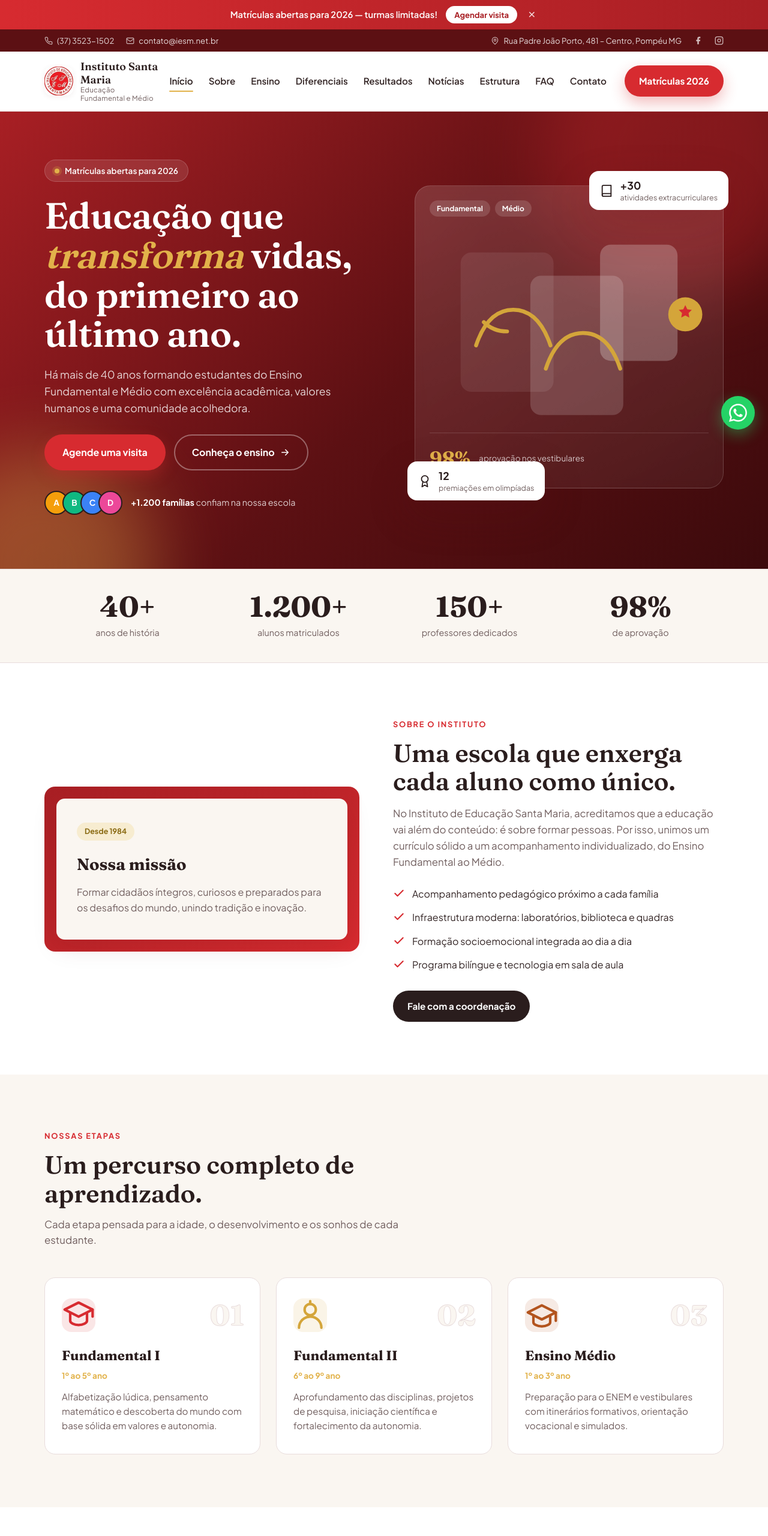
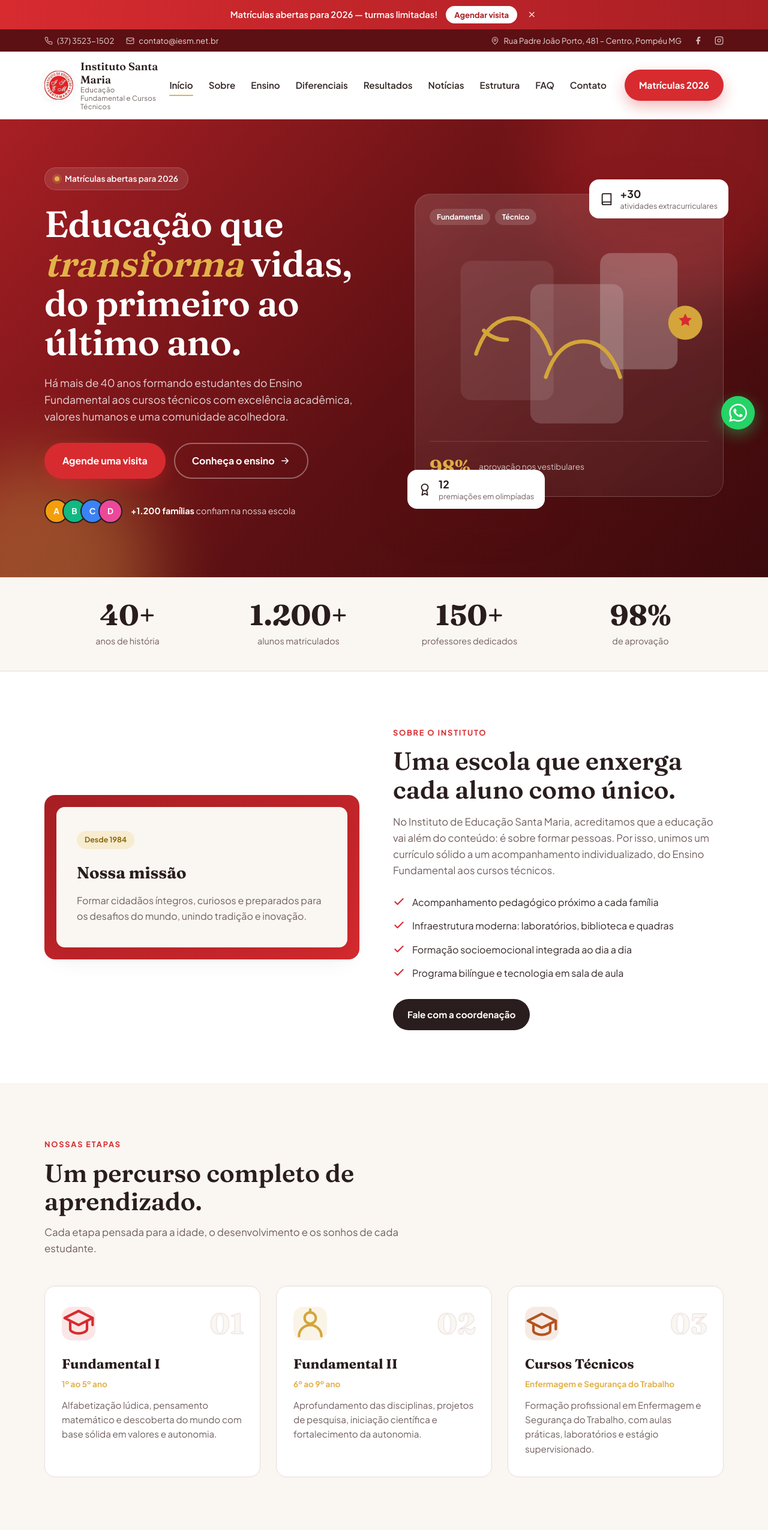
Before and after one commit to rilkcesar/instituto-santa-maria, a plain HTML site: page index.html in a window 1280 px wide. Shown: the top 2560 px of the page at 60% size. Drawn offline with Linux system fonts and the light colour scheme.

Commit message:
Substitui Ensino Medio por Cursos Tecnicos (Enfermagem e Seguranca do Trabalho)

```diff
--- a/content/depoimentos.json
+++ b/content/depoimentos.json
@@ -10,7 +10,7 @@
     {
       "nome": "Rafael Gomes",
       "descricao": "Ex-aluno, turma de 2024",
-      "texto": "Formei aqui no Ensino Médio e entrei em Engenharia na USP. O acompanhamento para o vestibular foi decisivo na minha trajetória.",
+      "texto": "Fiz o Curso Técnico aqui e a formação foi decisiva para eu entrar no mercado de trabalho.",
       "iniciais": "RG",
       "cor": "#0ea5e9"
     },
--- a/content/noticias.json
+++ b/content/noticias.json
@@ -16,7 +16,7 @@
       "titulo": "Feira de Ciências reúne famílias e projetos inovadores",
       "data": "2026-08-02",
       "categoria": "Eventos",
-      "resumo": "Mais de 80 projetos apresentados por estudantes do Fundamental II e Ensino Médio.",
+      "resumo": "Mais de 80 projetos apresentados por estudantes do Fundamental II e dos cursos técnicos.",
       "link": ""
     },
     {
--- a/index.html
+++ b/index.html
@@ -3,7 +3,7 @@
 <head>
   <meta charset="UTF-8" />
   <meta name="viewport" content="width=device-width, initial-scale=1.0" />
-  <meta name="description" content="Instituto de Educação Santa Maria — Ensino Fundamental e Médio. Educação de excelência que transforma vidas." />
+  <meta name="description" content="Instituto de Educação Santa Maria — Ensino Fundamental e Cursos Técnicos. Educação de excelência que transforma vidas." />
   <meta name="theme-color" content="#d72b30" />
   <title>Instituto de Educação Santa Maria</title>
   <link rel="icon" type="image/png" href="assets/favicon.png" />
@@ -54,7 +54,7 @@
         </span>
         <span class="brand__text">
           <strong>Instituto Santa Maria</strong>
-          <small>Educação Fundamental e Médio</small>
+          <small>Educação Fundamental e Cursos Técnicos</small>
         </span>
       </a>
 
@@ -91,7 +91,7 @@
           </span>
           <h1 class="hero__title">Educação que <em>transforma</em> vidas, do primeiro ao último ano.</h1>
           <p class="hero__subtitle">
-            Há mais de 40 anos formando estudantes do Ensino Fundamental e Médio com
+            Há mais de 40 anos formando estudantes do Ensino Fundamental aos cursos técnicos com
             excelência acadêmica, valores humanos e uma comunidade acolhedora.
           </p>
           <div class="hero__actions">
@@ -112,7 +112,7 @@
           <div class="hero__card hero__card--main">
             <div class="hero__card-top">
               <span class="hero__tag">Fundamental</span>
-              <span class="hero__tag">Médio</span>
+              <span class="hero__tag">Técnico</span>
             </div>
             <svg viewBox="0 0 360 260" fill="none" class="hero__illustration">
               <rect x="40" y="40" width="120" height="180" rx="14" fill="#ffffff" opacity="0.08"/>
@@ -183,7 +183,7 @@
             <p class="section__lead">
               No Instituto de Educação Santa Maria, acreditamos que a educação vai além do conteúdo:
               é sobre formar pessoas. Por isso, unimos um currículo sólido a um acompanhamento
-              individualizado, do Ensino Fundamental ao Médio.
+                individualizado, do Ensino Fundamental aos cursos técnicos.
             </p>
             <ul class="checklist">
               <li>
@@ -244,9 +244,9 @@
             <div class="level__icon" style="--c:#b3541e">
               <svg viewBox="0 0 24 24" fill="none" stroke="currentColor" stroke-width="1.8" stroke-linecap="round" stroke-linejoin="round"><path d="M22 10 12 5 2 10l10 5 10-5Z"/><path d="M6 12v5c0 1.5 2.7 3 6 3s6-1.5 6-3v-5"/><path d="M22 10v6"/></svg>
             </div>
-            <h3 class="level__title">Ensino Médio</h3>
-            <p class="level__sub">1º ao 3º ano</p>
-            <p class="level__text">Preparação para o ENEM e vestibulares com itinerários formativos, orientação vocacional e simulados.</p>
+            <h3 class="level__title">Cursos Técnicos</h3>
+            <p class="level__sub">Enfermagem e Segurança do Trabalho</p>
+            <p class="level__text">Formação profissional em Enfermagem e Segurança do Trabalho, com aulas práticas, laboratórios e estágio supervisionado.</p>
           </article>
         </div>
       </div>
@@ -417,7 +417,7 @@
               <select id="interesse" name="interesse">
                 <option value="fund1">Ensino Fundamental I</option>
                 <option value="fund2">Ensino Fundamental II</option>
-                <option value="medio">Ensino Médio</option>
+                <option value="medio">Curso Técnico</option>
                 <option value="visita">Agendar visita</option>
                 <option value="outro">Outro assunto</option>
               </select>
@@ -445,7 +445,7 @@
             </span>
             <span class="brand__text">
               <strong>Instituto Santa Maria</strong>
-              <small>Educação Fundamental e Médio</small>
+              <small>Educação Fundamental e Cursos Técnicos</small>
             </span>
           </a>
           <p class="footer__about">Há mais de 40 anos educando com excelência, valores e acolhimento. Uma escola que prepara para a vida.</p>
--- a/js/main.js
+++ b/js/main.js
@@ -208,12 +208,12 @@
 const FALLBACK = {
   noticias: [
     { titulo: "Alunos conquistam 6 medalhas na OBMEP 2026", data: "2026-08-14", categoria: "Olimpíadas", resumo: "Nossa equipe de matemática brilhou mais uma vez com o melhor resultado da história do Instituto.", link: "" },
-    { titulo: "Feira de Ciências reúne famílias e projetos inovadores", data: "2026-08-02", categoria: "Eventos", resumo: "Mais de 80 projetos apresentados por estudantes do Fundamental II e Ensino Médio.", link: "" },
+    { titulo: "Feira de Ciências reúne famílias e projetos inovadores", data: "2026-08-02", categoria: "Eventos", resumo: "Mais de 80 projetos apresentados por estudantes do Fundamental II e dos cursos técnicos.", link: "" },
     { titulo: "Campanha do agasalho entrega 400 peças a instituições", data: "2026-07-20", categoria: "Comunidade", resumo: "Alunos do grêmio estudantil lideraram a arrecadação solidária deste ano.", link: "" }
   ],
   depoimentos: [
     { nome: "Mariana Alves", descricao: "Mãe de alunos do Fundamental", texto: "Meus dois filhos estudam aqui e a diferença no cuidado com cada aluno é visível. A equipe conhece as crianças pelo nome e a família participa de tudo.", iniciais: "MA", cor: "#7c3aed" },
-    { nome: "Rafael Gomes", descricao: "Ex-aluno, turma de 2024", texto: "Formei aqui no Ensino Médio e entrei em Engenharia na USP. O acompanhamento para o vestibular foi decisivo na minha trajetória.", iniciais: "RG", cor: "#0ea5e9" },
+    { nome: "Rafael Gomes", descricao: "Ex-aluno, turma de 2024", texto: "Fiz o Curso Técnico aqui e a formação foi decisiva para eu entrar no mercado de trabalho.", iniciais: "RG", cor: "#0ea5e9" },
     { nome: "Patrícia Costa", descricao: "Mãe de aluna do 3º ano", texto: "O programa bilíngue e as aulas de robótica foram o que me conquistaram. Minha filha aprende brincando e adora ir para a escola.", iniciais: "PC", cor: "#10b981" }
   ],
   aviso: {
```
Also changed, not shown: politica-de-privacidade.html (+1 -1 lines).
